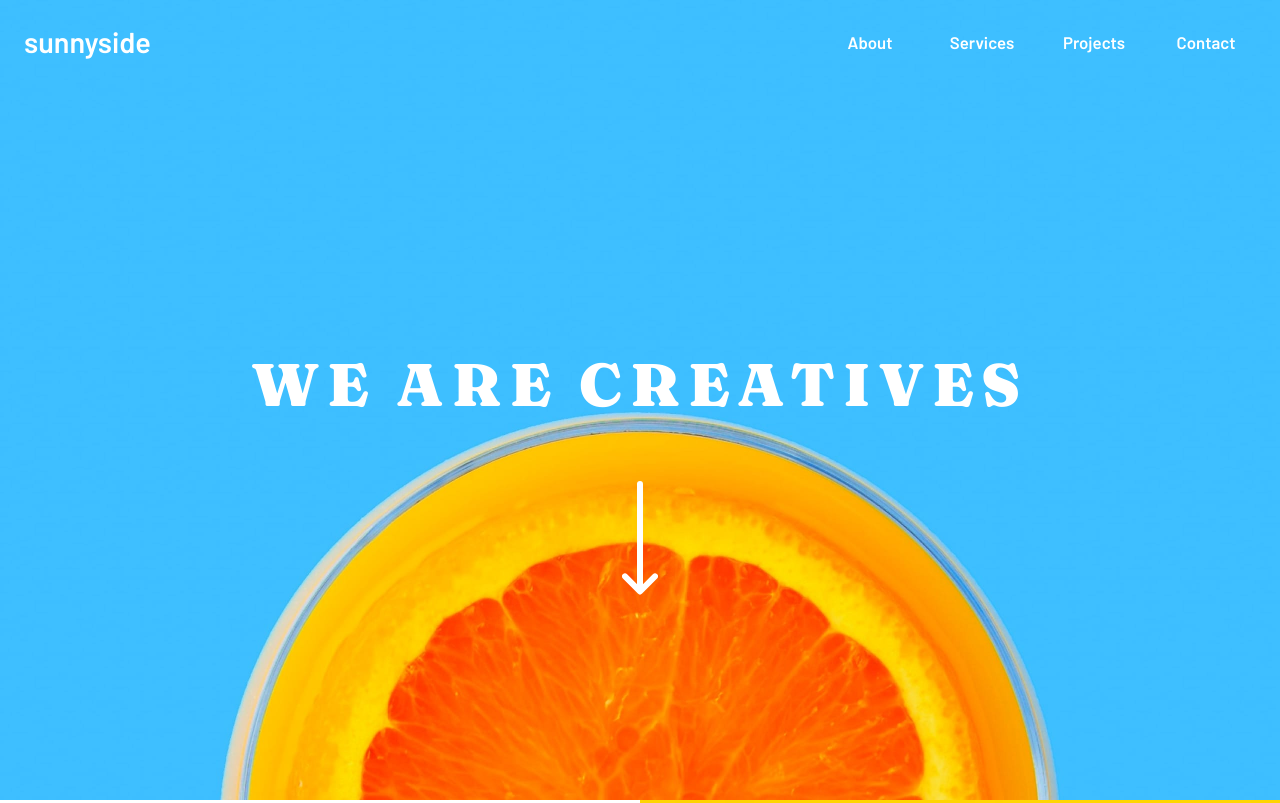
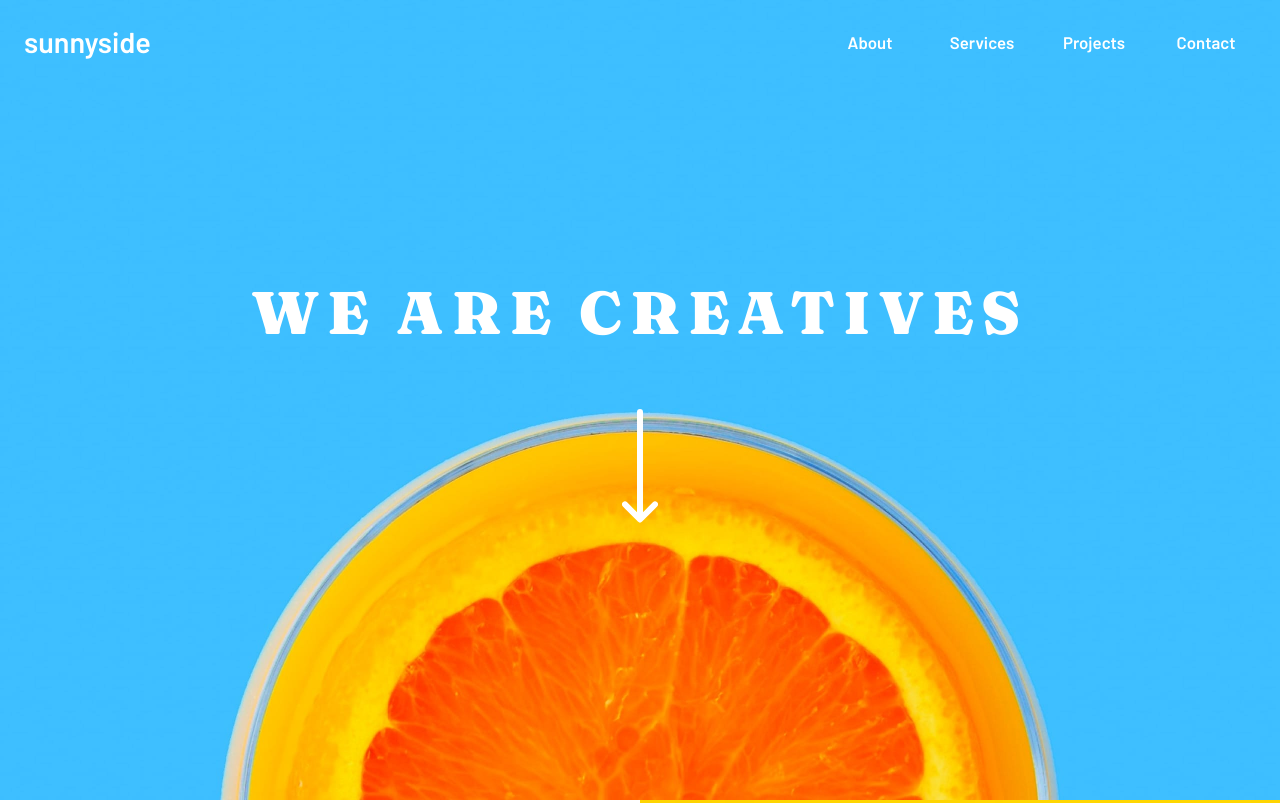
Before and after one commit to Marvin-Figueroa/sunnyside-agency-landing-page, a plain HTML site: page index.html in a window 1280 px wide. Shown: the top 803 px of the page. Drawn offline with Linux system fonts and the light colour scheme.

Commit message:
Fix even more layout issues 😕

```diff
--- a/css/styles.css
+++ b/css/styles.css
@@ -162,6 +162,7 @@ ul {
   display: flex;
   flex-direction: column;
   justify-content: space-between;
+  gap: 3rem;
   align-items: center;
 }
 
@@ -226,7 +227,6 @@ ul {
 }
 
 .service__content {
-  border: 1px solid black;
   display: flex;
   flex-direction: column;
   gap: 3rem;
@@ -379,6 +379,10 @@ ul {
     font-size: 55%;
   }
 
+  .header {
+    height: 70vh;
+  }
+
   /* ------------------ Header Section -------------------- */
   .header {
     background-image: url("/images/desktop/image-header.jpg");
@@ -527,7 +531,6 @@ ul {
   }
 
   .testimonials-container {
-    border: 1px solid crimson;
     grid-template-columns: repeat(3, 1fr);
     column-gap: 1rem;
   }
@@ -552,6 +555,11 @@ ul {
 
   html {
     font-size: 65%;
+  }
+
+  .header {
+    gap: 1rem;
+    height: 70vh;
   }
 
   .service {
@@ -610,6 +618,10 @@ ul {
     font-size: 75%;
   }
 
+  .header {
+    gap: 8rem;
+  }
+
   .nav__link {
     &:link,
     &:visited {
```
